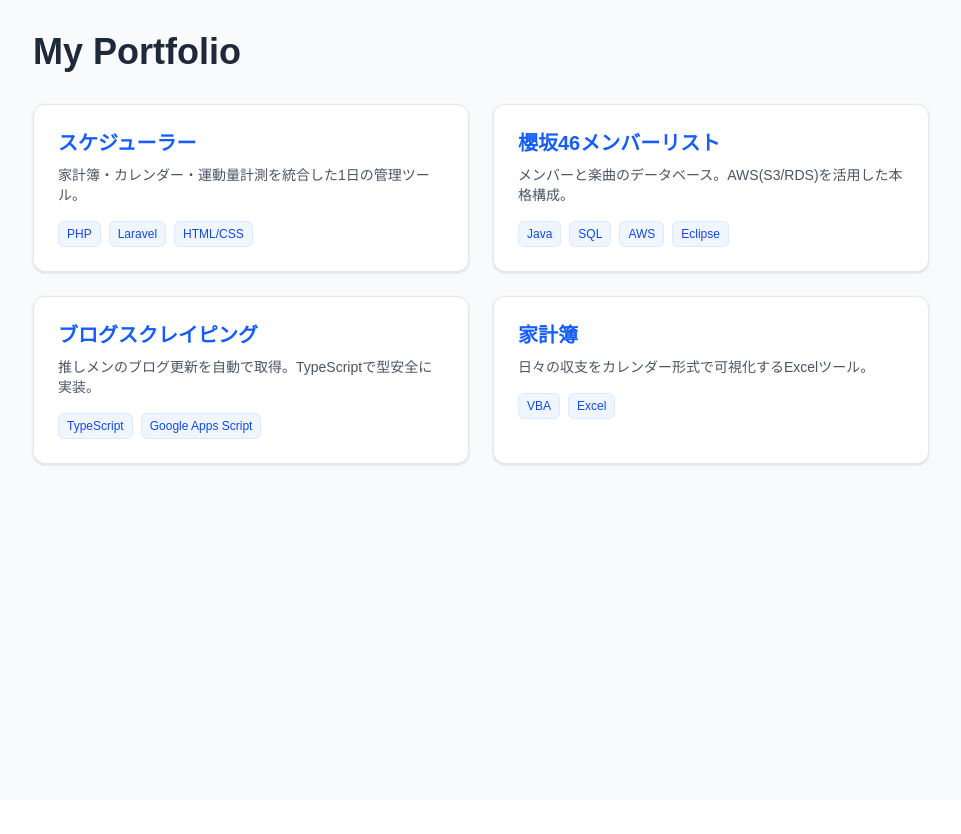
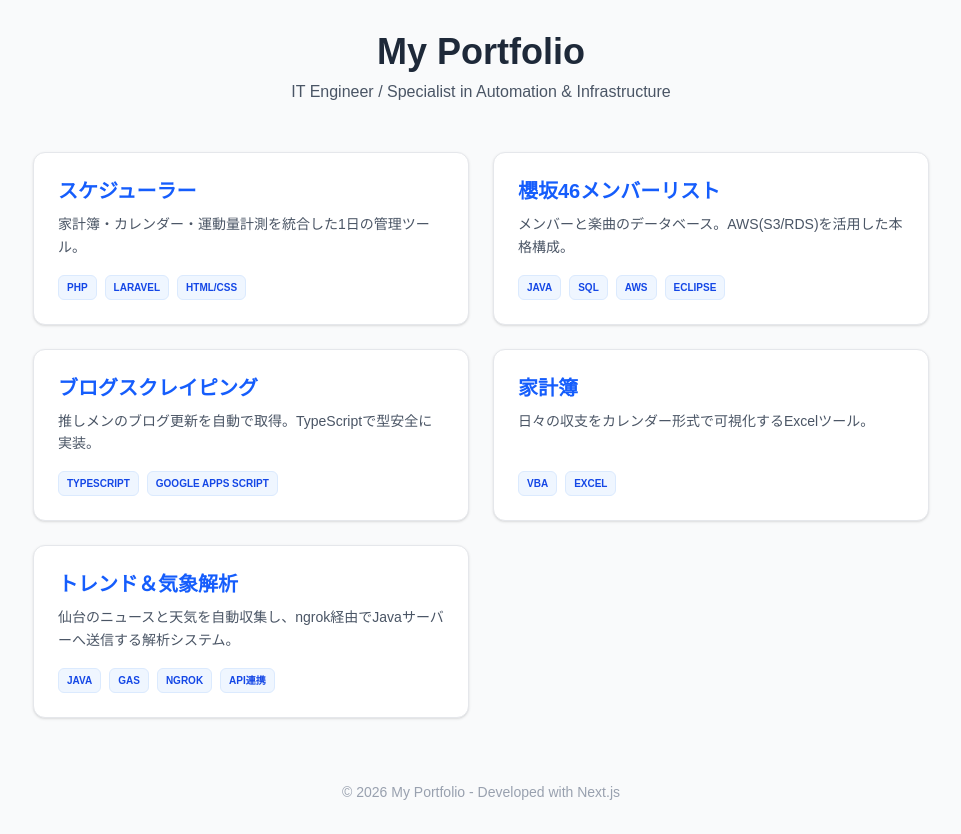
Before and after one commit to KHaruki1242/My-portfolio, a Next.js app: page / in a window 1280 px wide. Shown: the whole page, without its empty margins (159-1120 px from the left). Before the commit the page ends 800 px from the top, so only its background shows below. Built offline with nearby package versions, Linux system fonts and the light colour scheme.

Commit message:
3月成果物追加

```diff
--- a/app/page.tsx
+++ b/app/page.tsx
@@ -1,48 +1,64 @@
-import Link from 'next/link'; // 忘れずに追加
+import Link from 'next/link';
 
 const projects = [
   {
-    id: "scheduler", // 追加
+    id: "scheduler",
     title: "スケジューラー",
     description: "家計簿・カレンダー・運動量計測を統合した1日の管理ツール。",
     tech: ["PHP", "Laravel", "HTML/CSS"],
   },
   {
-    id: "sakurazaka-db", // 追加
+    id: "sakurazaka-db",
     title: "櫻坂46メンバーリスト",
     description: "メンバーと楽曲のデータベース。AWS(S3/RDS)を活用した本格構成。",
     tech: ["Java", "SQL", "AWS", "Eclipse"],
   },
   {
-    id: "scraping", // 追加
+    id: "scraping",
     title: "ブログスクレイピング",
     description: "推しメンのブログ更新を自動で取得。TypeScriptで型安全に実装。",
     tech: ["TypeScript", "Google Apps Script"],
   },
   {
-    id: "kakeibo-vba", // 追加
+    id: "kakeibo-vba",
     title: "家計簿",
     description: "日々の収支をカレンダー形式で可視化するExcelツール。",
     tech: ["VBA", "Excel"],
   },
+  // --- ここから追加 ---
+  {
+    id: "trend-news",
+    title: "トレンド＆気象解析",
+    description: "仙台のニュースと天気を自動収集し、ngrok経由でJavaサーバーへ送信する解析システム。",
+    tech: ["Java", "GAS", "ngrok", "API連携"],
+  },
+  // --- ここまで ---
 ];
 
 export default function Home() {
   return (
     <main className="min-h-screen p-8 bg-gray-50">
       <div className="max-w-4xl mx-auto">
-        <h1 className="text-4xl font-bold mb-8 text-gray-800">My Portfolio</h1>
+        <header className="mb-12 text-center">
+          <h1 className="text-4xl font-bold mb-2 text-gray-800">My Portfolio</h1>
+          <p className="text-gray-600">IT Engineer / Specialist in Automation & Infrastructure</p>
+        </header>
 
         <div className="grid gap-6 md:grid-cols-2">
           {projects.map((project) => (
-            // Linkで囲む。hover時のエフェクトをLink側に持たせると自然です
             <Link href={`/projects/${project.id}`} key={project.id} className="block group">
-              <div className="p-6 bg-white rounded-xl shadow-sm border border-gray-200 group-hover:shadow-md group-hover:border-blue-300 transition-all h-full">
-                <h2 className="text-xl font-semibold mb-2 text-blue-600 group-hover:text-blue-700">{project.title}</h2>
-                <p className="text-gray-600 mb-4 text-sm">{project.description}</p>
+              <div className="p-6 bg-white rounded-xl shadow-sm border border-gray-200 group-hover:shadow-md group-hover:border-blue-300 transition-all h-full flex flex-col justify-between">
+                <div>
+                  <h2 className="text-xl font-semibold mb-2 text-blue-600 group-hover:text-blue-700">
+                    {project.title}
+                  </h2>
+                  <p className="text-gray-600 mb-4 text-sm leading-relaxed">
+                    {project.description}
+                  </p>
+                </div>
                 <div className="flex flex-wrap gap-2">
                   {project.tech.map((t) => (
-                    <span key={t} className="px-2 py-1 bg-blue-50 text-blue-700 text-xs rounded-md border border-blue-100">
+                    <span key={t} className="px-2 py-1 bg-blue-50 text-blue-700 text-[10px] uppercase font-bold rounded-md border border-blue-100">
                       {t}
                     </span>
                   ))}
@@ -51,6 +67,11 @@ export default function Home() {
             </Link>
           ))}
         </div>
+
+        {/* 余裕があればフッター的なリンクを置いておく */}
+        <footer className="mt-16 text-center text-gray-400 text-sm">
+          © 2026 My Portfolio - Developed with Next.js
+        </footer>
       </div>
     </main>
   );
--- a/app/projects/[id]/page.tsx
+++ b/app/projects/[id]/page.tsx
@@ -20,14 +20,11 @@ use App\\Models\\Schedule;
 use Illuminate\\Support\\Facades\\DB;
 
 class ScheduleService {
-    /**
-     * 指定期間のスケジュールと関連する収支データを一括取得
-     */
     public function getMonthlyData($userId, $month) {
         return DB::transaction(function () use ($userId, $month) {
             $schedules = Schedule::where('user_id', $userId)
                 ->whereMonth('event_date', $month)
-                ->with('category') // Eager LoadingでN+1問題を解決
+                ->with('category')
                 ->get();
 
             $totalExpense = $schedules->sum('expense_amount');
@@ -38,13 +35,7 @@ class ScheduleService {
             ];
         });
     }
-}
-
-// web.php - ルーティング
-Route::middleware(['auth'])->group(function () {
-    Route::get('/dashboard', [DashboardController::class, 'index'])->name('dashboard');
-    Route::resource('schedules', ScheduleController::class);
-});`
+}`
   },
 
   // メンバーリスト (Java/AWS/SQL)
@@ -64,8 +55,8 @@ Route::middleware(['auth'])->group(function () {
       "/images/Java/①.png", "/images/Java/②.png", "/images/Java/③.png",
       "/images/Java/④.png", "/images/Java/⑤.png"
     ],
-    github: "https://github.com/KHaruki1242/SakuraService-", // AWS連携版
-    github_local: "https://github.com/KHaruki1242/SakuraService2", // ローカル(SQL Server)版
+    github: "https://github.com/KHaruki1242/SakuraService-",
+    github_local: "https://github.com/KHaruki1242/SakuraService2",
     code: `// SongService.java - STRING_AGGを用いた高度な集計SQL
 @Service
 public class SongService {
@@ -73,7 +64,6 @@ public class SongService {
     private JdbcTemplate jdbcTemplate;
 
     public List<Map<String, Object>> getAllSongsWithMembers() {
-        // SQL ServerのSTRING_AGGを用いてカンマ区切りでメンバーを取得
         String sql = "SELECT s.id, s.title, s.release_date, s.single_number, " +
                      "STRING_AGG(m.member_name, ', ') WITHIN GROUP (ORDER BY m.member_name) as member_list " +
                      "FROM song_list s " +
@@ -94,39 +84,24 @@ public class SongService {
     images: ["/images/GAS/①.png"],
     link: "https://docs.google.com/spreadsheets/d/1iZeEO0-iypdu7CbrT96AMebsYGqjS4yGxOB4B7hc8Gg/edit?usp=sharing",
     github: "https://github.com/KHaruki1242/GAS_scraping",
-code: `// BlogScraping.ts - 型安全なスクレイピングとデータ管理
-interface Article {
-  title: string;
-  url: string;
-  author: string;
-  date: string;
-}
-
-function updateBlogDatabase(): void {
+    code: `function updateBlogDatabase(): void {
   const targetUrl = "https://sakurazaka46.com/s/s46/diary/blog/list";
   const response = UrlFetchApp.fetch(targetUrl);
   const $ = Cheerio.load(response.getContentText());
-
   const sheet = SpreadsheetApp.getActiveSpreadsheet().getSheetByName("Database");
   const existingUrls = sheet.getRange("A:A").getValues().flat();
-
   const newArticles: string[][] = [];
 
   $(".com-blog-mainlist .sep-hr").each((i, el) => {
-    const title = $(el).find(".title").text().trim();
     const url = "https://sakurazaka46.com" + $(el).find("a").attr("href");
-
-    // 未登録のURLのみを抽出
     if (!existingUrls.includes(url)) {
-      newArticles.push([url, title, new Date().toLocaleString()]);
+      newArticles.push([url, $(el).find(".title").text().trim(), new Date().toLocaleString()]);
     }
   });
 
   if (newArticles.length > 0) {
-    // データの先頭挿入（最新順を維持）
     sheet.insertRowsAfter(1, newArticles.length);
     sheet.getRange(2, 1, newArticles.length, 3).setValues(newArticles);
-    console.log(\`\${newArticles.length}件の新規記事を追加しました。\`);
   }
 }`
   },
@@ -139,68 +114,62 @@ function updateBlogDatabase(): void {
     points: ["自作集計ロジックによる詳細な収支分析", "シートのバックアップとクリアの自動化"],
     images: ["/images/VBA/①.png"],
     github: "https://github.com/KHaruki1242/VBA_kakeibo",
-   code: `' --- 1. ユーザーフォームからの入力反映 ---
-Private Sub cmdInput_Click()
-    Dim EndRow As Long
-    ' アクティブシートのA列最終行を取得
-    EndRow = Cells(Rows.Count, 1).End(xlUp).Row + 1
-
-    ' ユーザーフォームの値をシートへ転記
-    Cells(EndRow, 1).Value = txtDate.Value    ' 日付
-    Cells(EndRow, 2).Value = cmbCategory.Value ' カテゴリ（固定費/変動費）
-    Cells(EndRow, 3).Value = txtItem.Value     ' 項目名
-
-    ' 収支区分に応じて金額を入れる列を分岐
-    If optIncome.Value = True Then
-        Cells(EndRow, 4).Value = txtAmount.Value ' 収入列
-    Else
-        Cells(EndRow, 5).Value = txtAmount.Value ' 支出列
-    End If
-
-    ' 入力後に自動集計ロジックを呼び出し
-    Call Jisaku_SUM
-    Unload Me
-End Sub
-
-' --- 2. カテゴリ別の高速集計ロジック ---
+    code: `' --- カテゴリ別の高速集計ロジック ---
 Sub Jisaku_SUM()
     Dim i As Long, EndRow As Long
     Dim totalKotei As Double, totalHendou As Double
-
     EndRow = Cells(Rows.Count, 1).End(xlUp).Row
     totalKotei = 0: totalHendou = 0
-
-    ' 4行目から最終行までループして「固定費」と「変動費」を合算
     For i = 4 To EndRow
         Select Case Cells(i, 2).Value
             Case "固定費": totalKotei = totalKotei + Cells(i, 5).Value
             Case "変動費": totalHendou = totalHendou + Cells(i, 5).Value
         End Select
     Next i
-
-    ' 集計結果を指定のセルへ出力
     Range("G8").Value = totalKotei
     Range("G9").Value = totalHendou
-    Range("G10").Value = totalKotei + totalHendou ' 総支出
-End Sub
+End Sub`
+  }, // ← ここにカンマを追加しました
 
-' --- 3. 月次更新（シート複製と初期化） ---
-Sub CreateMonthlySheet()
-    Dim newName As String
-    newName = InputBox("作成するシート名を入力（例：2026年3月）")
+  // 3月に作成：トレンド・ウェザー解析システム
+  "trend-news": {
+    title: "地域特化型トレンド＆気象解析システム",
+    fullDescription: "特定の地域（仙台）のニュースと天気情報を自動収集し、一元管理するハイブリッドシステムです。GASで外部APIから取得したデータを整形し、ngrokを用いてローカルのJavaサーバーへ送信。データの蓄積と解析を行う仕組みを構築しました。",
+    tech: ["Java 21", "Spring Boot", "Google Apps Script (GAS)", "ngrok", "SQL Server"],
+    points: [
+      "マルチソース・データ収集: RSSパースによるニュース取得と気象庁JSONデータの解析",
+      "ngrokを活用したセキュア通信: ローカル開発環境を外部公開し、GASからのWebhookを受け取り",
+      "高度なデータクレンジング: 正規表現を用いたHTMLタグ除去や特殊文字のデコード",
+      "アーカイブ・運用設計: 送信完了後のデータを自動アーカイブし、二重送信を防止"
+    ],
+    images: ["/images/News/image1.png"], // ← スラッシュに修正しました
+    github: "https://github.com/KHaruki1242/TrendAndNews",
+    code: `// TrendCollector.gs - GASからJavaサーバー(ngrok経由)へデータを送信
+function sendSendaiWeather(baseUrl) {
+  const url = "https://www.jma.go.jp/bosai/forecast/data/forecast/040000.json";
+  const response = UrlFetchApp.fetch(url);
+  const data = JSON.parse(response.getContentText());
 
-    If newName <> "" Then
-        ' テンプレート（入力シート）をコピーして末尾へ移動
-        Sheets("入力").Copy After:=Sheets(Sheets.Count)
-        ActiveSheet.Name = newName
+  const dates = data[1].timeSeries[0].timeDefines;
+  dates.forEach((date, i) => {
+    const weatherData = {
+      prefecture: "宮城県",
+      city: "仙台市",
+      date: Utilities.formatDate(new Date(date), "JST", "yyyy-MM-dd"),
+      weatherCode: data[1].timeSeries[0].areas[0].weatherCodes[i],
+      maxTemp: String(data[1].timeSeries[1].areas[0].tempsMax[i] || "--")
+    };
 
-        ' コピー後のシートのデータ範囲のみをクリア（書式は維持）
-        Range("A4:E10000").ClearContents
-        MsgBox newName & " のシートを作成しました。"
-    End If
-End Sub`
+    UrlFetchApp.fetch(baseUrl + "/api/weather", {
+      method: "post",
+      contentType: "application/json",
+      payload: JSON.stringify(weatherData),
+      headers: { "ngrok-skip-browser-warning": "true" }
+    });
+  });
+}`
   }
-};
+}; // ← 最後に全ての変数を閉じました
 
 export default async function ProjectDetail({ params }: { params: Promise<{ id: string }> }) {
   const { id } = await params;
@@ -223,10 +192,8 @@ export default async function ProjectDetail({ params }: { params: Promise<{ id:
           ))}
         </div>
 
-        {/* 画像表示ロジック */}
         <section className="mb-10">
           {id === 'sakurazaka-db' ? (
-            // 櫻坂専用の表示レイアウト
             <>
               {structureImg && (
                 <div className="mb-8">
@@ -260,7 +227,6 @@ export default async function ProjectDetail({ params }: { params: Promise<{ id:
               )}
             </>
           ) : (
-            // 他のプロジェクトはシンプルなギャラリー表示
             <>
               <h2 className="text-xl font-semibold mb-3 border-l-4 border-blue-500 pl-3">イメージギャラリー</h2>
               <div className="flex gap-4 overflow-x-auto pb-4 scrollbar-thin">
@@ -289,11 +255,9 @@ export default async function ProjectDetail({ params }: { params: Promise<{ id:
         )}
 
         <div className="flex flex-col sm:flex-row justify-center gap-4 mt-12 mb-10">
-          {project.github && (
-            <a href={project.github} target="_blank" rel="noopener noreferrer" className="bg-gray-800 text-white px-6 py-3 rounded-full font-bold hover:bg-black transition-all text-center shadow-lg">
-              {id === 'sakurazaka-db' ? "GitHub (AWS連携版)" : "GitHubでコードを見る"}
-            </a>
-          )}
+          <a href={project.github} target="_blank" rel="noopener noreferrer" className="bg-gray-800 text-white px-6 py-3 rounded-full font-bold hover:bg-black transition-all text-center shadow-lg">
+            GitHubでコードを見る
+          </a>
           {project.github_local && (
             <a href={project.github_local} target="_blank" rel="noopener noreferrer" className="bg-blue-600 text-white px-6 py-3 rounded-full font-bold hover:bg-blue-700 transition-all text-center shadow-lg">
               GitHub (Java&SQL版)
```
Also changed, not shown: public/images/News/image1.png (added).
